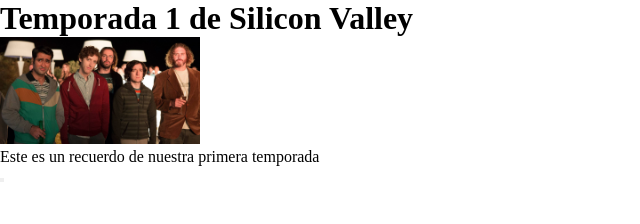
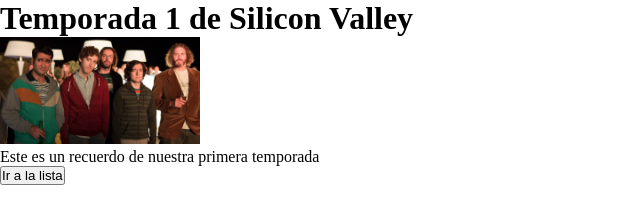
Before and after one commit to JeimyPinto/archivos, a plain HTML site: page index.html in a window 1280 px wide. Shown: the whole page, without its empty margins (0-640 px from the left). Drawn offline with Linux system fonts and the light colour scheme; files that its build step writes are made by us from their sources; files whose address does not match are found by name.

Commit message:
Add files via upload

```diff
--- a/index.html
+++ b/index.html
@@ -15,7 +15,7 @@
     <br>
     <span>Este es un recuerdo de nuestra primera temporada</span>
     <br>
-    <button><a href="personajes/personajes.html"></a></button>
+    <button><a href="personajes/personajes.html"></a> Ir a la lista</button>
 </body>
 
 </html>
```
